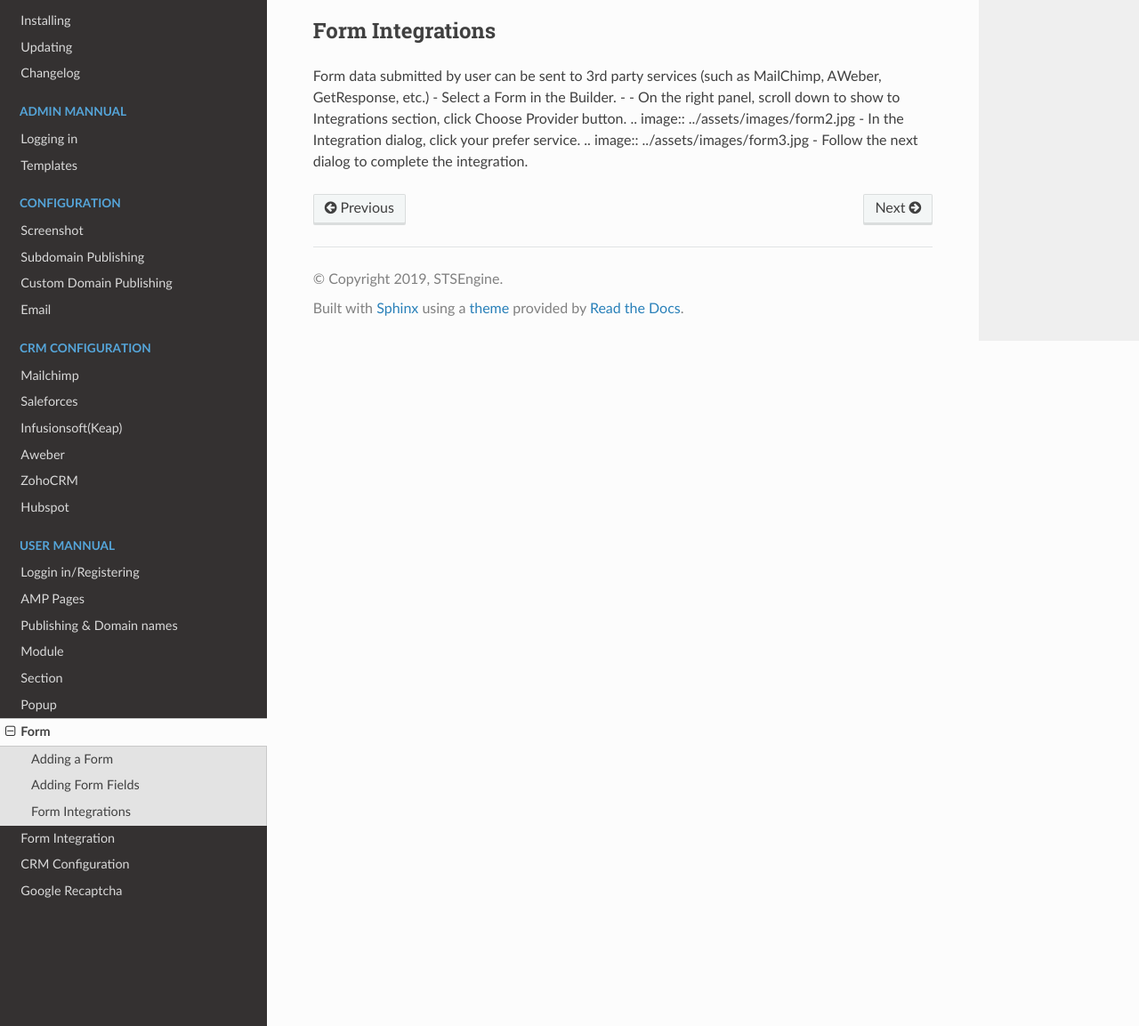
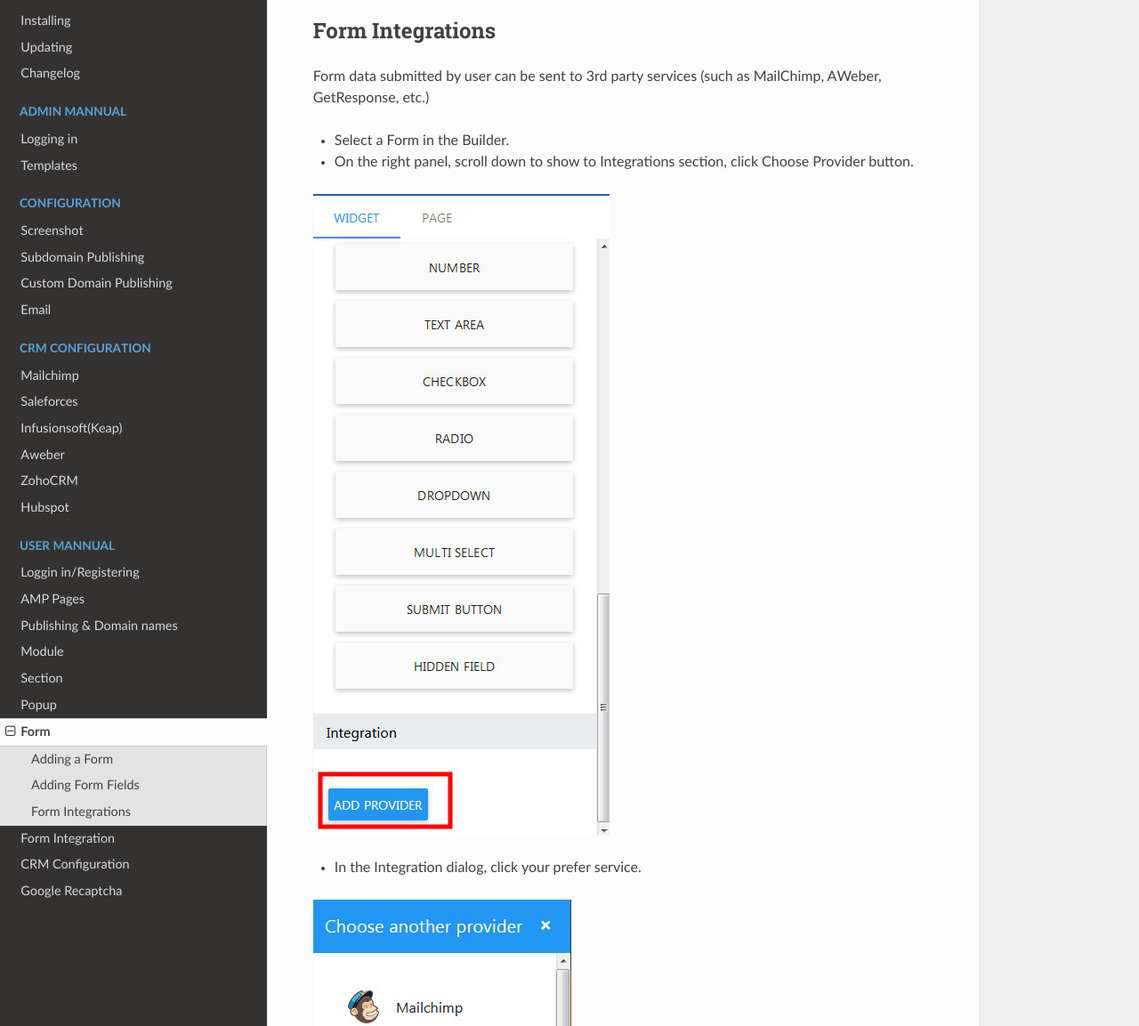
Before and after one commit to logozadocs/-ampbuilder-docs-en, a Sphinx documentation site: the page built from source/_user/form.rst, in a window 1280 px wide and 1400 px high, scrolled down 1314 px. Shown: the part 247-1400 px from the top of the window at 89% size. Built offline with Sphinx 7.4.7 and the Read the Docs theme 2.0.0, drawn with Linux system fonts in a browser that asks for light colours; some of the changed text lies outside the part shown.

Commit message:
no message

```diff
--- a/source/_user/form.rst
+++ b/source/_user/form.rst
@@ -25,9 +25,12 @@ Adding Form Fields
 Form Integrations
 ==============
 Form data submitted by user can be sent to 3rd party services (such as MailChimp, AWeber, GetResponse, etc.)
+
 - Select a Form in the Builder.
-- - On the right panel, scroll down to show to Integrations section, click Choose Provider button.
+- On the right panel, scroll down to show to Integrations section, click Choose Provider button.
+
 .. image:: ../assets/images/form2.jpg
 - In the Integration dialog, click your prefer service.
+
 .. image:: ../assets/images/form3.jpg
 - Follow the next dialog to complete the integration.
--- a/source/_user/google_recaptcha.rst
+++ b/source/_user/google_recaptcha.rst
@@ -12,7 +12,7 @@ Google Recaptcha
 Register your website
 ==============
 - In order to register a website, simply type anything into the "label" field of the form. For example you can type the name of your website.
-- Select  reCAPTCHA v2 then  tick Invisible reCAPTCHA badge.
+- Select  reCAPTCHA v3..
 - Type your website domain into the "Domains" field of the form, like displayed above.
 .. image:: ../assets/images/recaptcha.jpg
 - Once you've filled the whole form, press the "Register" button.
--- a/source/_user/section.rst
+++ b/source/_user/section.rst
@@ -10,7 +10,7 @@ Adding a Section
 
 - Next, in the Templates dialog, select your prefer section template, click Select button.
 
-.. image:: ./assets/images/addsection.jpg
+.. image:: ../assets/images/addsection.jpg
 
 
 
@@ -24,7 +24,7 @@ Duplicate a Section
 - Move the mouse to an empty point in this section then click.
 - Now, click the Duplicate button.
 
-.. image:: ./assets/images/duplicatemodule.jpg
+.. image:: ../assets/images/duplicatemodule.jpg
 
 
 
```
Also changed, not shown: source/_user/global_block.rst (deleted, +0 -47 lines), source/assets/images/recaptcha.jpg, source/assets/images/recaptcha2.jpg.
